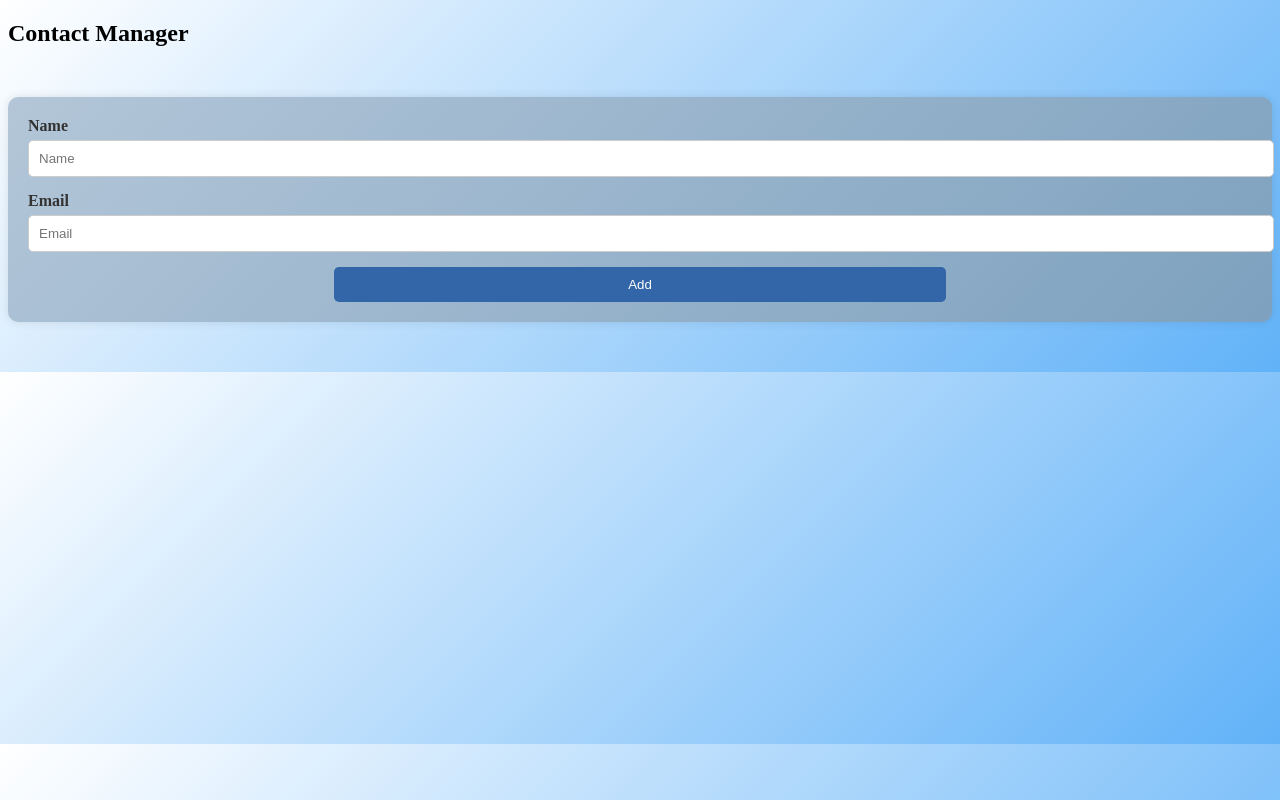
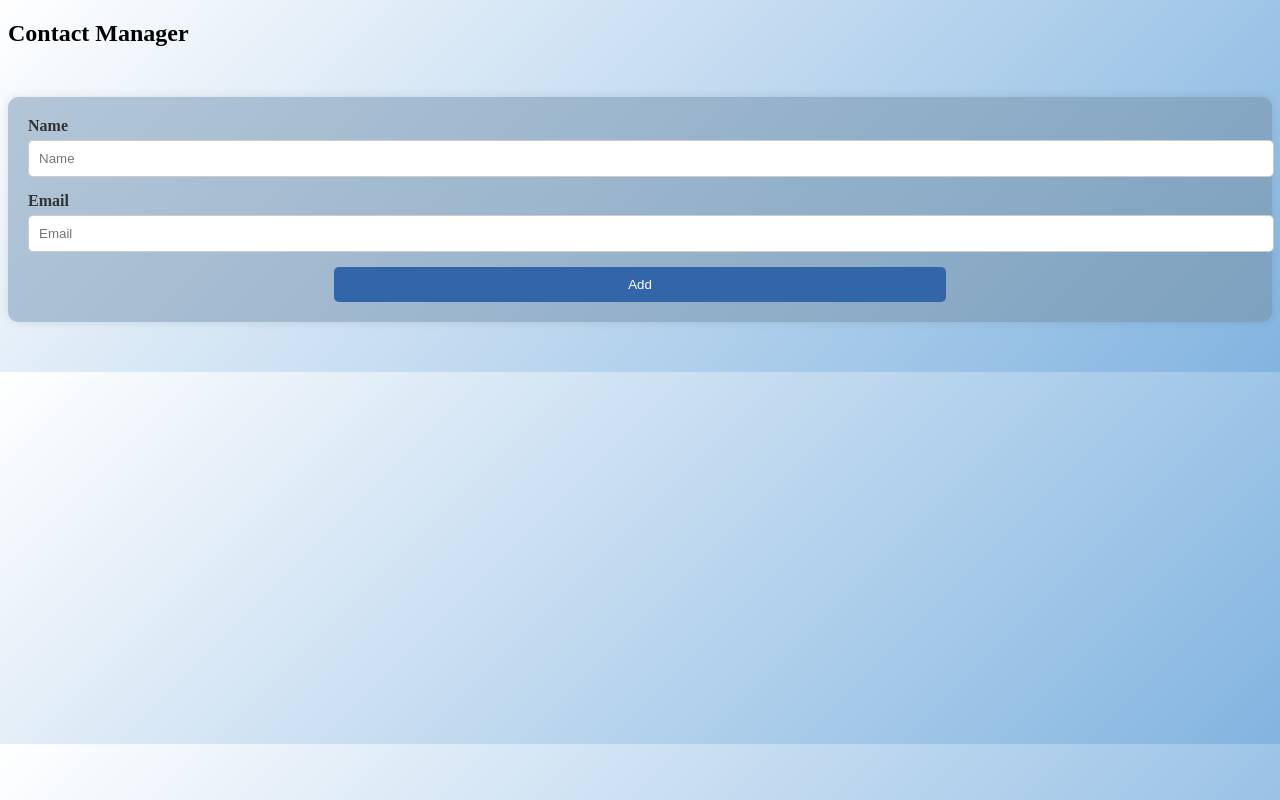
Before and after one commit to TalalAhmed31/contactapp, a React app: page / in a window 1280 px wide. Built offline with nearby package versions, Linux system fonts and the light colour scheme; the HTML template or start-up script is replaced by a standard one.

Commit message:
bg color change

```diff
--- a/src/App.css
+++ b/src/App.css
@@ -1,3 +1,3 @@
 body{
-    background: linear-gradient(135deg, #ffffff, #61b2f8);
+    background: linear-gradient(135deg, #ffffff, #82b4e0);
 }
```
